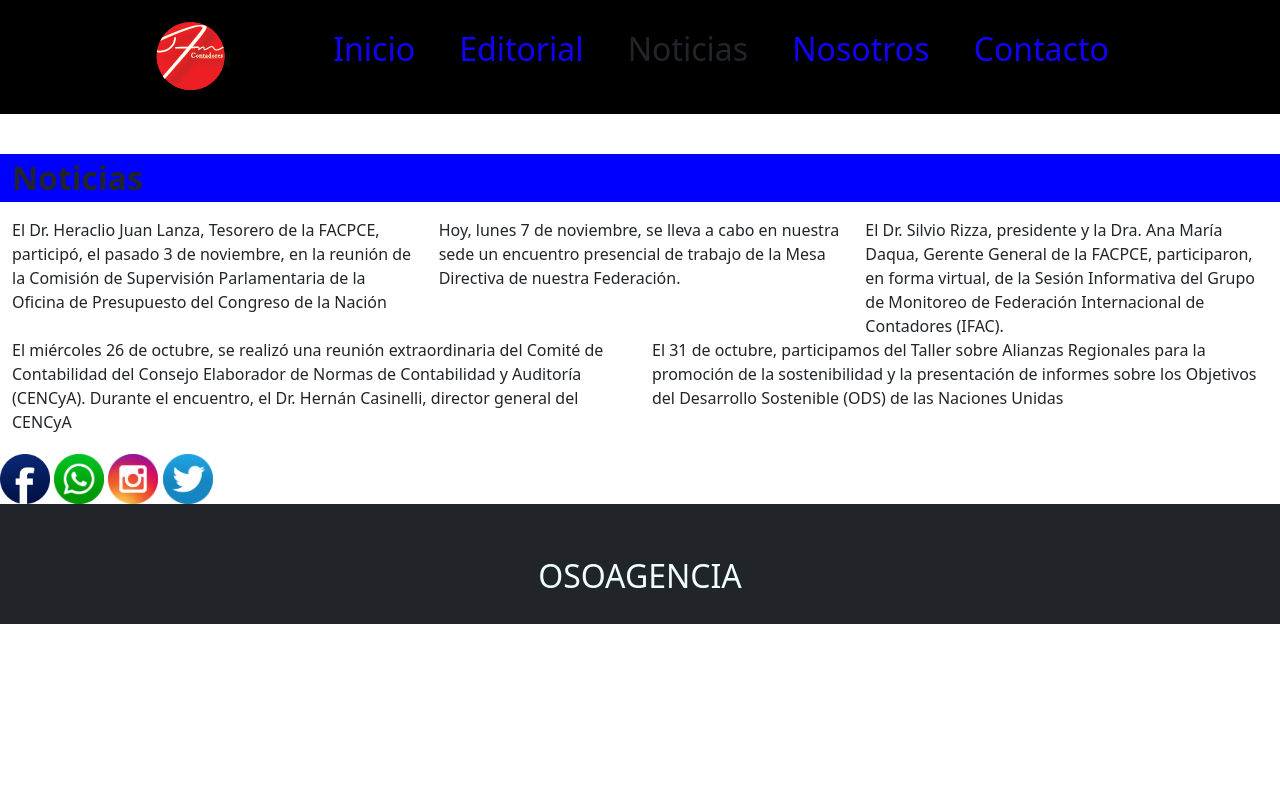
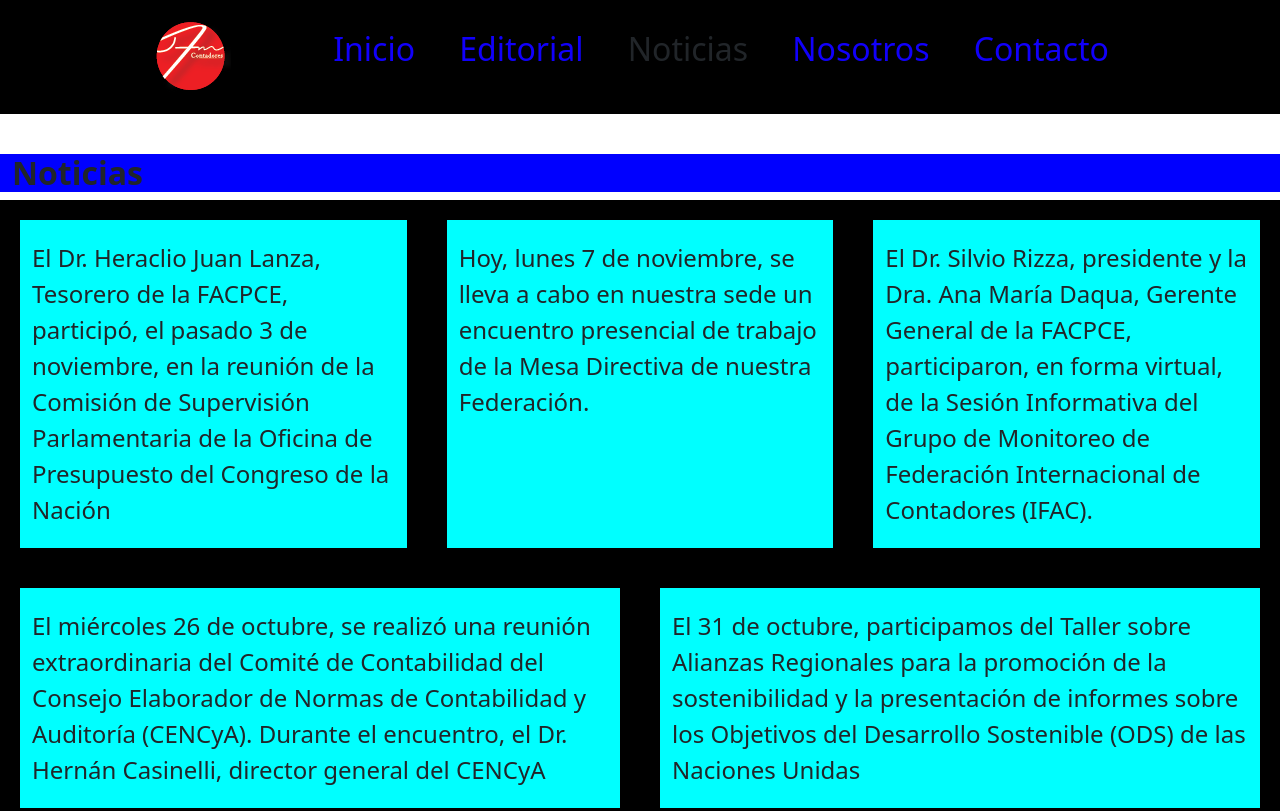
Before and after one commit to Nicolaster1/PreEntrega2NicolasFernandezMendy, a website: page paginas/noticias.html in a window 1280 px wide. Shown: the top 811 px of the page. Drawn offline with nearby package versions, Linux system fonts and the light colour scheme.

Commit message:
entregafinal

```diff
--- a/css/estilos.css
+++ b/css/estilos.css
@@ -1,5 +1,17 @@
 body{
     margin: 0;
+  }
+
+  .col{
+    background-color: aqua;
+    margin: 40px 30px;
+    padding:20px 20px ;
+    font-size: x-large;
+
+  }
+  .container-fluid{
+    flex: content;
+
   }
 
 header{
@@ -61,7 +73,7 @@
     display: flex;
     margin: 10px 10px;
     padding: 10px 10px;
-    font-size: 100px;
+    font-size: 50px;
     font-weight: bold;
    }
 
@@ -93,8 +105,23 @@
   background-color: blue;
   text-decoration-color: black;
    }
+   #edit{
+    background-color: black;
+
+     }
 
 
    .social img:hover {
 transform: scale(1.2);
    }
+
+   .foot{
+    background-color: black;
+    padding: 15px 15px;
+       }
+
+
+       #footer1{
+    text-align: center;
+    padding: 15px 15px;
+       }
--- a/paginas/noticias.html
+++ b/paginas/noticias.html
@@ -10,11 +10,16 @@
 
     <link rel="stylesheet" href="../css/estilos.css">
     <link href="https://cdn.jsdelivr.net/npm/bootstrap@5.0.2/dist/css/bootstrap.min.css" rel="stylesheet" integrity="sha384-EVSTQN3/azprG1Anm3QDgpJLIm9Nao0Yz1ztcQTwFspd3yD65VohhpuuCOmLASjC" crossorigin="anonymous">
+
+    <meta name="keywords" content="Fondos propios,Patrimonio neto,Financiación,Ingresos,Gastos,Balance de situación">
+    <meta name="description" content="Estudio contable dedicado a la consultoria y manejo de cuentas tanto individuales como empresariales">
+
+
 </head>
 <body>
     <header>
         <div  class="logo">
-            <img src="../multimedia/logo2.png" alt="">
+            <img src="../multimedia/logo2.png" alt="logo">
         </div>
         <nav class="color">
             <ul class="menu">
@@ -26,29 +31,29 @@
             </ul>
         </nav>
     </header>
-
+            <main>
     <div class="container-fluid">
         <div class="row">
-            <p class="editorial">Noticias</p>
+            <h1 class="editorial">Noticias </h1>
         </div>
-        <div class="row">
-            <div class="col">
+        <div class="row" id="edit">
+            <div class="col" style="margin: 20px 20px">
                 El Dr. Heraclio Juan Lanza, Tesorero de la FACPCE, participó, el pasado 3 de noviembre, en la reunión de la Comisión de Supervisión Parlamentaria de la Oficina de Presupuesto del Congreso de la Nación
             </div>
-            <div class="col">
+            <div class="col" style="margin: 20px 20px">
                 Hoy, lunes 7 de noviembre, se lleva a cabo en nuestra sede un encuentro presencial de trabajo de la Mesa Directiva de nuestra Federación.
                </div>
-               <div class="col">
+               <div class="col" style="margin: 20px 20px">
                 El Dr. Silvio Rizza, presidente y la Dra. Ana María Daqua, Gerente General de la FACPCE, participaron, en forma virtual, de la Sesión Informativa del Grupo de Monitoreo de Federación Internacional de Contadores (IFAC).
                </div>
         </div>
 
 
-        <div class="row">
-            <div class="col">
+        <div class="row" id="edit">
+            <div class="col" style="margin: 20px 20px">
                 El miércoles 26 de octubre, se realizó una reunión extraordinaria del Comité de Contabilidad del Consejo Elaborador de Normas de Contabilidad y Auditoría (CENCyA). Durante el encuentro, el Dr. Hernán Casinelli, director general del CENCyA
             </div>
-            <div class="col">
+            <div class="col" style="margin: 20px 20px">
              El 31 de octubre, participamos del Taller sobre Alianzas Regionales para la promoción de la sostenibilidad y la presentación de informes sobre los Objetivos del Desarrollo Sostenible (ODS) de las Naciones Unidas
                </div>
         </div>
@@ -69,6 +74,7 @@
         </div>
 
     </footer>
+    </main>
     <script src="https://cdn.jsdelivr.net/npm/@popperjs/core@2.9.2/dist/umd/popper.min.js" integrity="sha384-IQsoLXl5PILFhosVNubq5LC7Qb9DXgDA9i+tQ8Zj3iwWAwPtgFTxbJ8NT4GN1R8p" crossorigin="anonymous"></script>
     <script src="https://cdn.jsdelivr.net/npm/bootstrap@5.0.2/dist/js/bootstrap.min.js" integrity="sha384-cVKIPhGWiC2Al4u+LWgxfKTRIcfu0JTxR+EQDz/bgldoEyl4H0zUF0QKbrJ0EcQF" crossorigin="anonymous"></script>
 </body>
```
Also changed, not shown: index.html (+10 -8 lines), paginas/contacto.html (+11 -3 lines), paginas/editorial.html (+11 -4 lines), paginas/nosotros.html (+11 -4 lines), scss/main.scss (+36 -14 lines).
